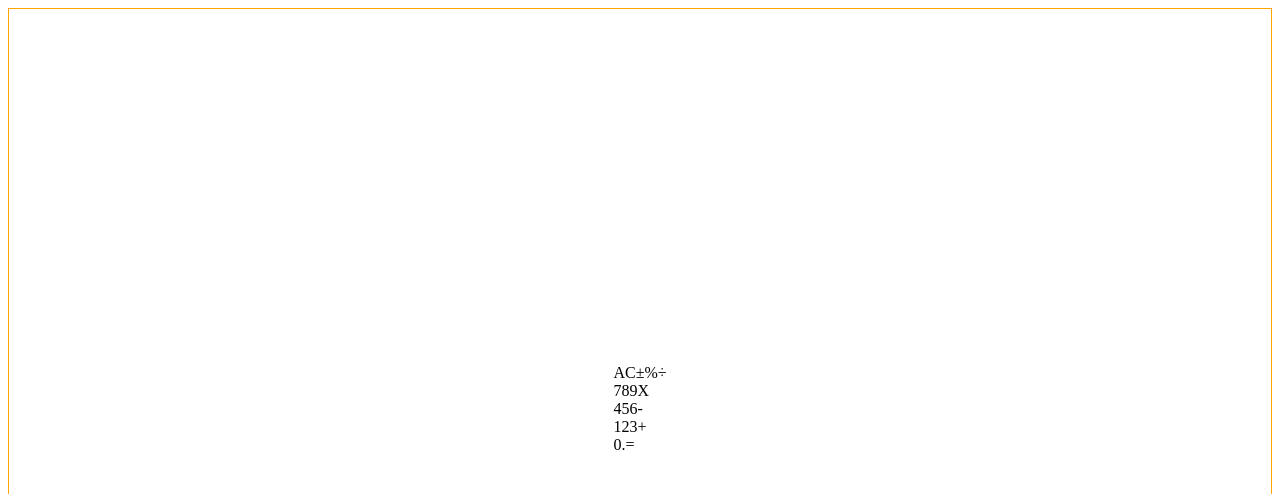
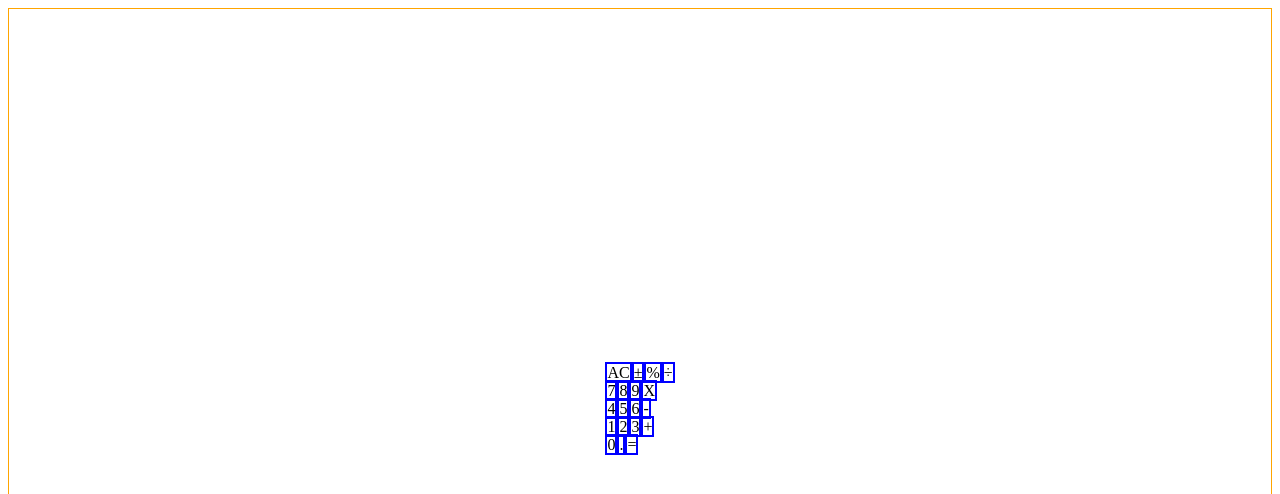
Before and after one commit to nevtay/calculator-react, a React (Vite) app: page / in a window 1280 px wide. Shown: the top 494 px of the page. Built offline with nearby package versions, Linux system fonts and the light colour scheme.

Commit message:
add class name assignment logic

```diff
--- a/src/components/Button.tsx
+++ b/src/components/Button.tsx
@@ -1,8 +1,12 @@
-import React from "react";
+import "./Button.css";
 import { Props } from "../types/types";
 
 const Button = (props: Props) => {
-  return <span>{props.value}</span>;
+  return (
+    <span className={`button ${props.value === "0" ? "button-0" : ""}`}>
+      {props.value}
+    </span>
+  );
 };
 
 export default Button;
```
